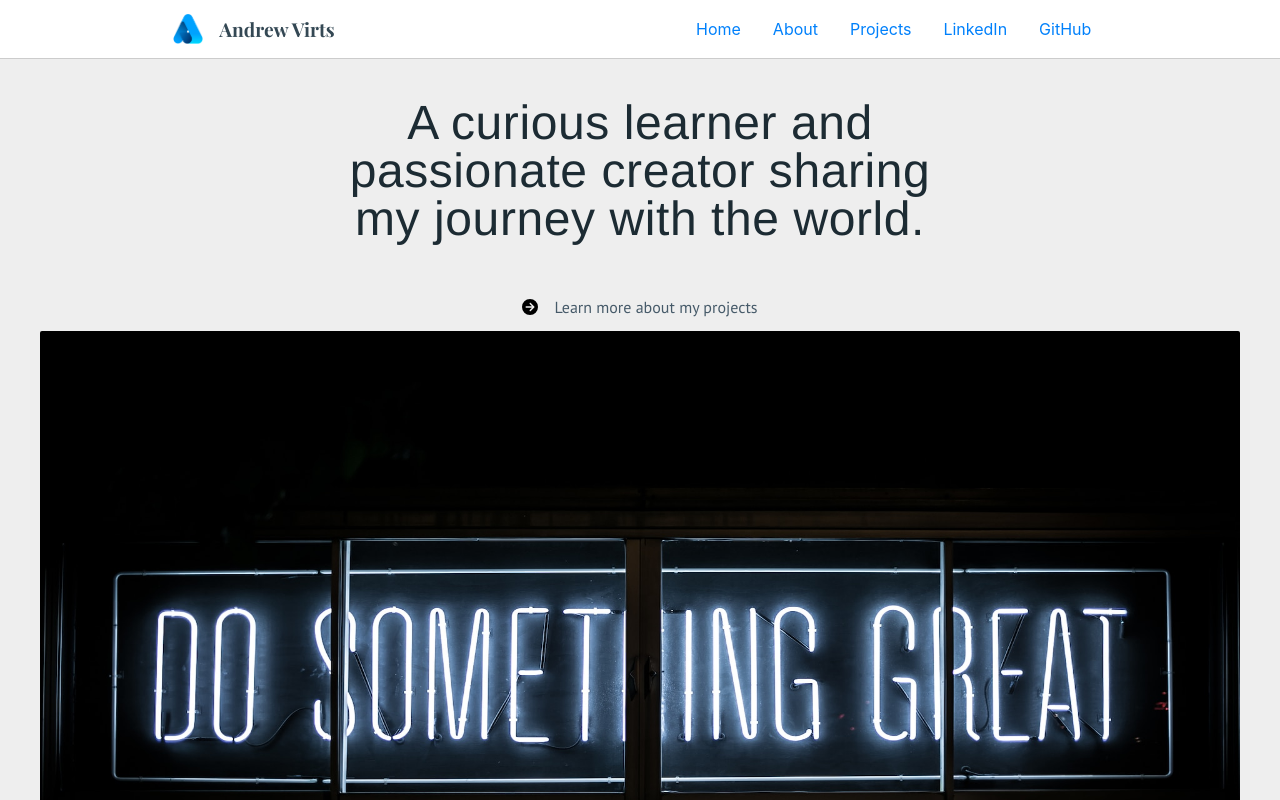
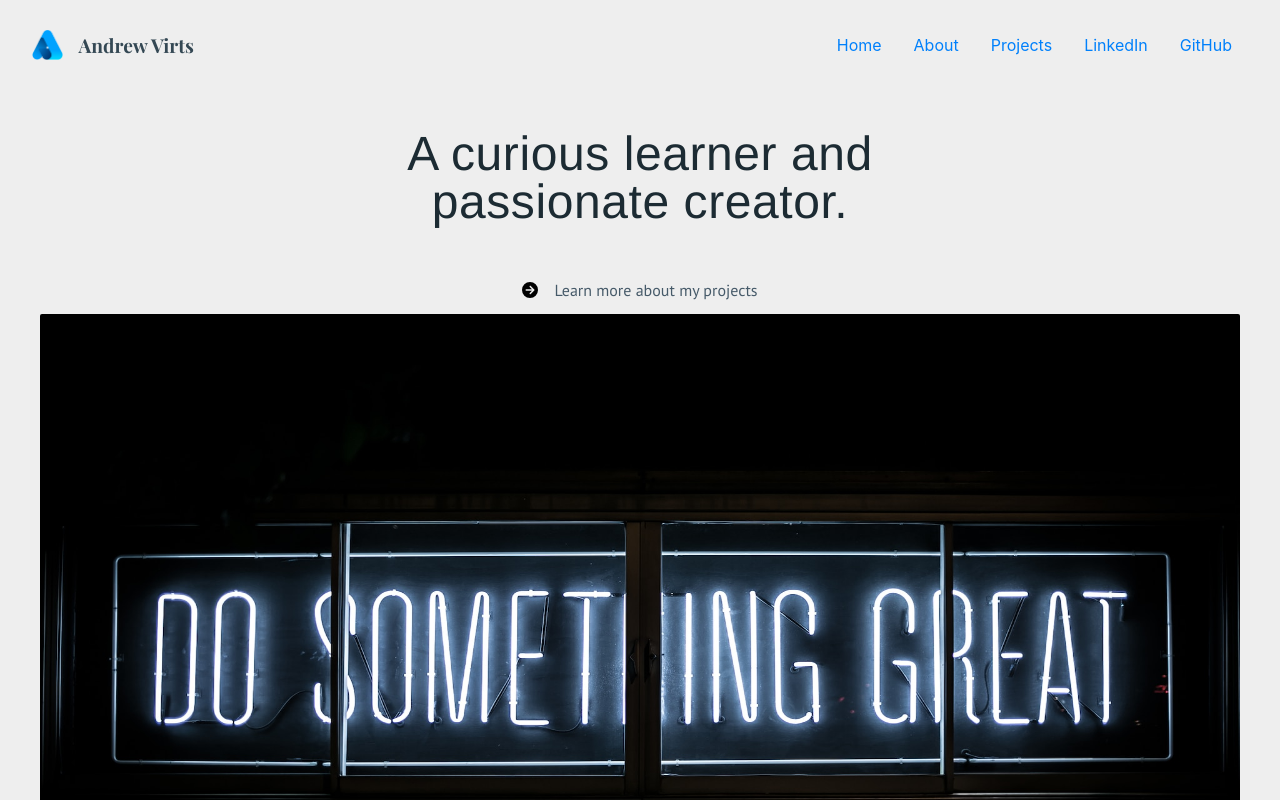
Before and after one commit to asvirts/portfolioWebsite, a React (Create React App) app in the folder virts-dev/: page /home in a window 1280 px wide. Shown: the top 800 px of the page. Built offline with nearby package versions, Linux system fonts and the light colour scheme; a web font is replaced by a local one.

Commit message:
home page

```diff
--- a/virts-dev/src/index.css
+++ b/virts-dev/src/index.css
@@ -135,11 +135,10 @@ p {
 
 nav {
   display: flex;
-  justify-content: space-around;
+  justify-content: space-between;
   align-items: center;
   flex-wrap: wrap;
-  border-bottom: 1px solid #ccc;
-  background-color: #fff;
+  padding: 16px 32px;
 }
 
 nav.navbar {
--- a/virts-dev/src/routes/home.jsx
+++ b/virts-dev/src/routes/home.jsx
@@ -4,8 +4,7 @@ export default function Home() {
   return (
     <div className="container">
       <h2 className="tight flex text-center my-0 mx-0">
-        A curious learner and passionate creator sharing my journey with the
-        world.
+        A curious learner and passionate creator.
       </h2>
       <div className="flex gap">
         <svg
```
